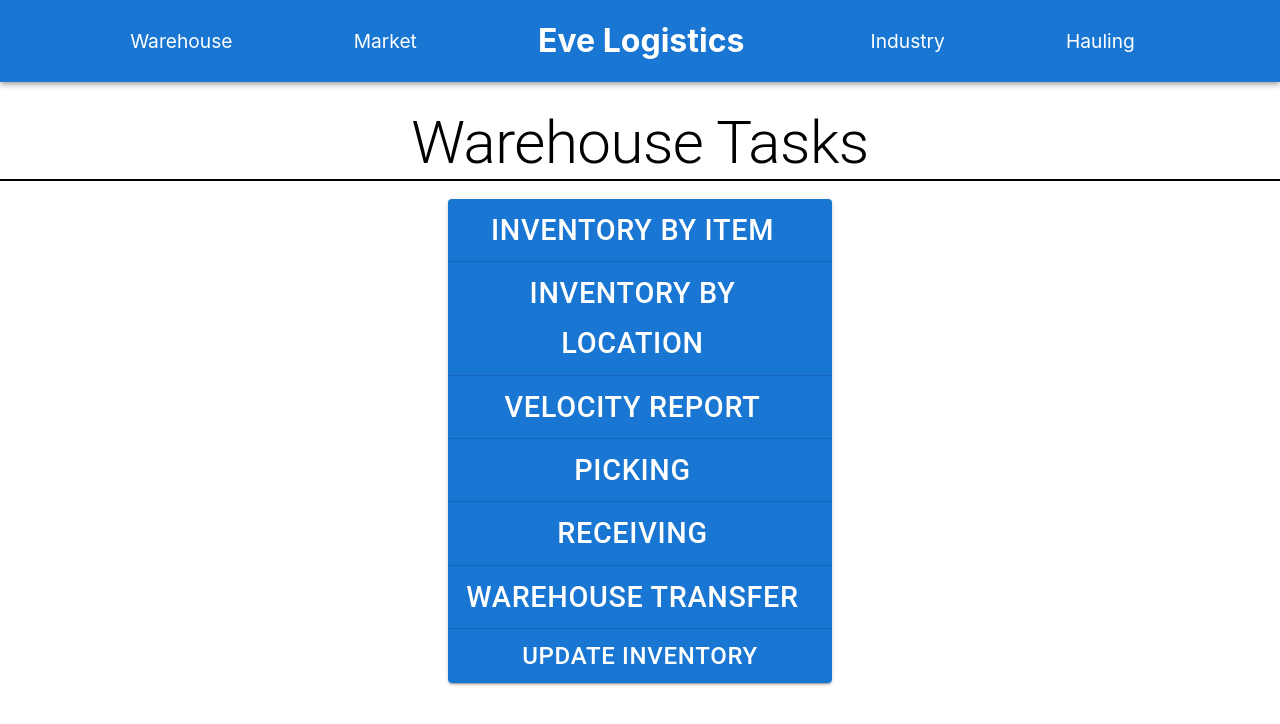
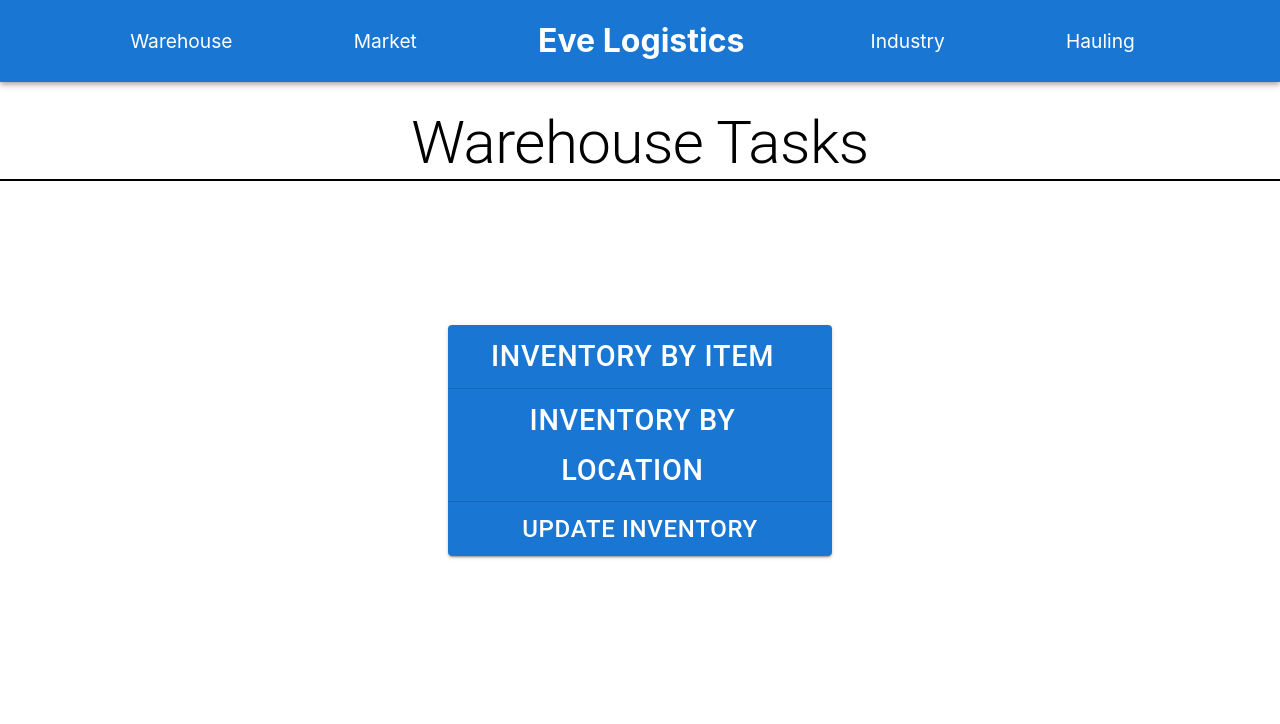
Before and after one commit to Revivedaniel/EveLogistics-Frontend, a React (Create React App) app in the folder eve-logistics-frontend/: page /warehouse in a window 1280 px wide. Shown: the top 724 px of the page. Built offline with nearby package versions, Linux system fonts and the light colour scheme.

Commit message:
Made some solutions coming soon

```diff
--- a/eve-logistics-frontend/src/warehouse/Warehouse.tsx
+++ b/eve-logistics-frontend/src/warehouse/Warehouse.tsx
@@ -11,22 +11,22 @@ const buttons = [
     to: "inventory-by-location",
     title: "Inventory by Location"
   },
-  {
-    to: "velocity-report",
-    title: "Velocity Report"
-  },
-  {
-    to: "picking",
-    title: "Picking"
-  },
-  {
-    to: "receiving",
-    title: "Receiving"
-  },
-  {
-    to: "warehouse-transfer",
-    title: "Warehouse Transfer"
-  }
+  // {
+  //   to: "velocity-report",
+  //   title: "Velocity Report"
+  // },
+  // {
+  //   to: "picking",
+  //   title: "Picking"
+  // },
+  // {
+  //   to: "receiving",
+  //   title: "Receiving"
+  // },
+  // {
+  //   to: "warehouse-transfer",
+  //   title: "Warehouse Transfer"
+  // }
 ];
 
 
```
